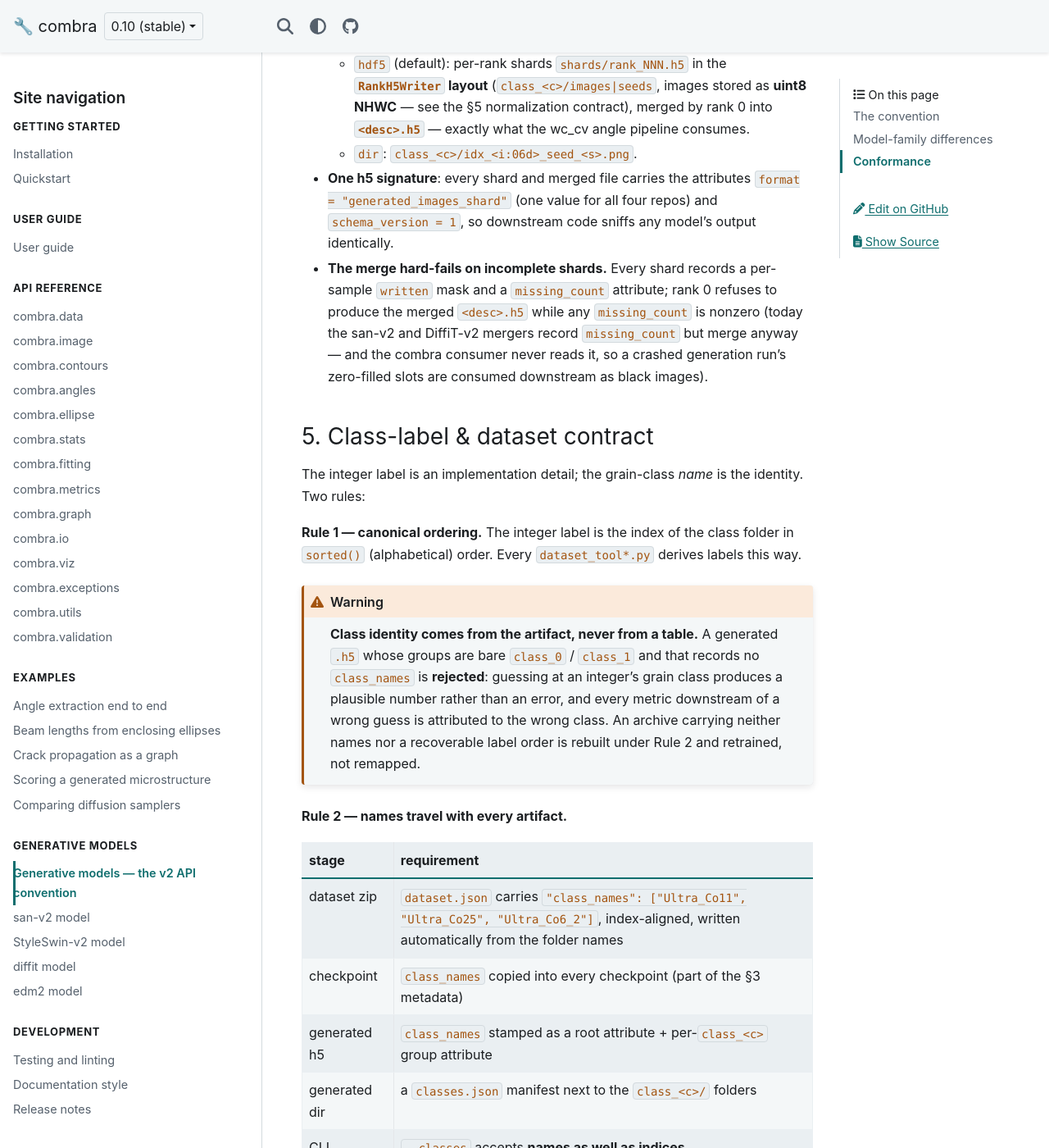
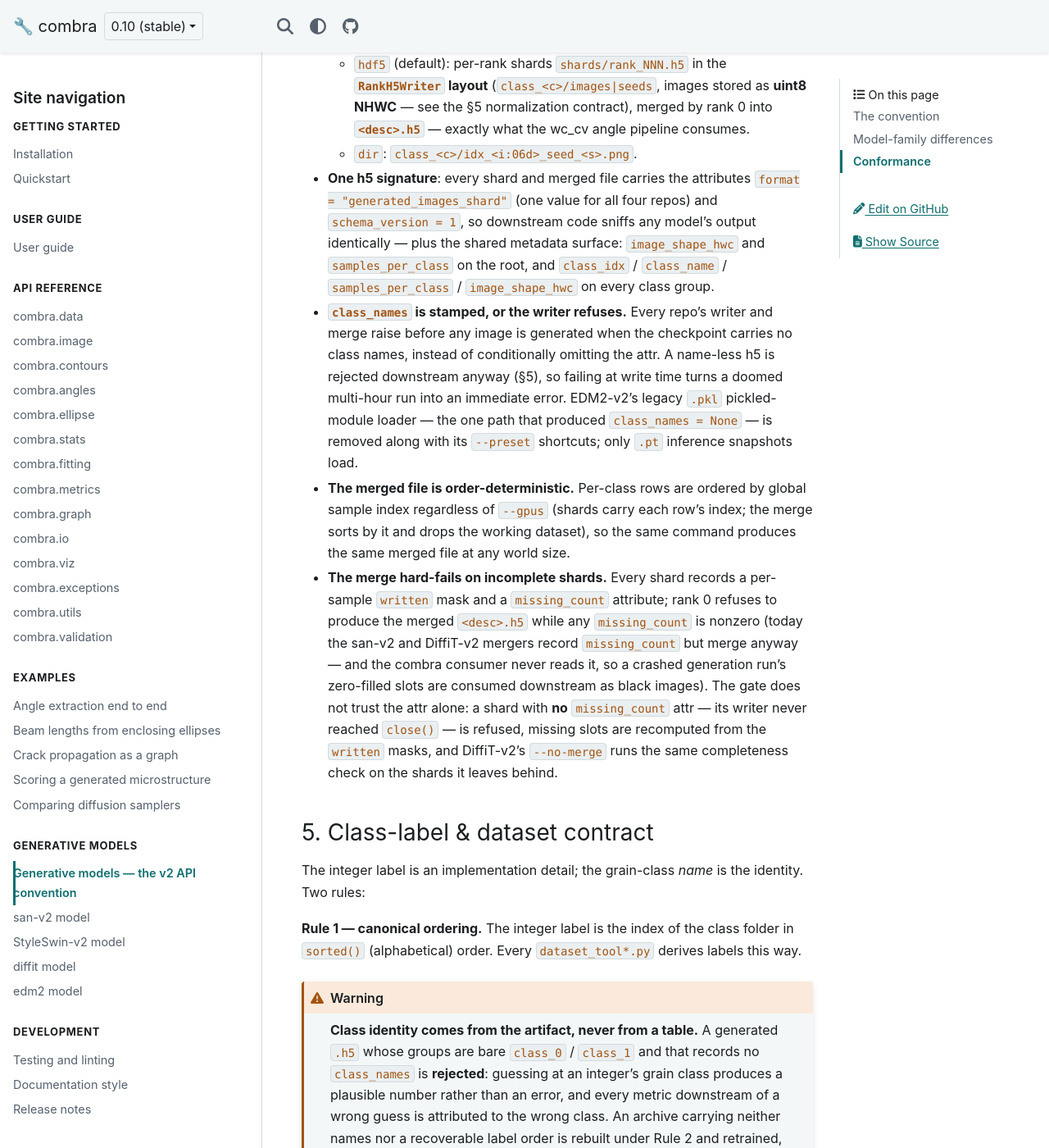
Before and after one commit to dkagramanyan/combra_docs, a Sphinx documentation site: the page built from docs/models/spec.md, in a window 1280 px wide and 1400 px high, scrolled down 6563 px. Shown: the whole window at 82% size. Built offline with Sphinx 7.4.7 and the PyData theme 0.15.4, drawn with Linux system fonts in a browser that asks for light colours.

Commit message:
Document the hardened h5 generation contract
Mirrors today's changes in the four model repos: the shared metadata
surface (image_shape_hwc / samples_per_class / class_idx everywhere),
mandatory class_names at write time (EDM2-v2's legacy .pkl loader and
--preset shortcuts removed), order-deterministic merged files, the
merge gate refusing never-closed shards and recomputing missing slots
from the written masks, and DiffiT-v2's --no-merge running the same
completeness check. The sampler-comparison example now loads a .pt
inference snapshot.

Co-Authored-By: Claude Fable 5 <noreply@anthropic.com>

```diff
--- a/docs/models/spec.md
+++ b/docs/models/spec.md
@@ -235,13 +235,31 @@ conformance suite below.
 - **One h5 signature**: every shard and merged file carries the attributes
   `format = "generated_images_shard"` (one value for all four repos) and
   `schema_version = 1`, so downstream code sniffs any model's output
-  identically.
+  identically — plus the shared metadata surface: `image_shape_hwc` and
+  `samples_per_class` on the root, and `class_idx` / `class_name` /
+  `samples_per_class` / `image_shape_hwc` on every class group.
+- **`class_names` is stamped, or the writer refuses.** Every repo's writer
+  and merge raise before any image is generated when the checkpoint carries
+  no class names, instead of conditionally omitting the attr. A name-less h5
+  is rejected downstream anyway (§5), so failing at write time turns a
+  doomed multi-hour run into an immediate error. EDM2-v2's legacy `.pkl`
+  pickled-module loader — the one path that produced `class_names = None` —
+  is removed along with its `--preset` shortcuts; only `.pt` inference
+  snapshots load.
+- **The merged file is order-deterministic.** Per-class rows are ordered by
+  global sample index regardless of `--gpus` (shards carry each row's index;
+  the merge sorts by it and drops the working dataset), so the same command
+  produces the same merged file at any world size.
 - **The merge hard-fails on incomplete shards.** Every shard records a
   per-sample `written` mask and a `missing_count` attribute; rank 0 refuses
   to produce the merged `<desc>.h5` while any `missing_count` is nonzero
   (today the san-v2 and DiffiT-v2 mergers record `missing_count` but merge
   anyway — and the combra consumer never reads it, so a crashed generation
-  run's zero-filled slots are consumed downstream as black images).
+  run's zero-filled slots are consumed downstream as black images). The gate
+  does not trust the attr alone: a shard with **no** `missing_count` attr —
+  its writer never reached `close()` — is refused, missing slots are
+  recomputed from the `written` masks, and DiffiT-v2's `--no-merge` runs the
+  same completeness check on the shards it leaves behind.
 
 ### 5. Class-label & dataset contract
 
```
Also changed, not shown: docs/examples/sampler_comparison.md (+1 -1 lines), docs/models/diffit.md (+2 -1 lines), docs/models/san_v2.md (+2 -1 lines), docs/models/styleswin.md (+4 -1 lines).
